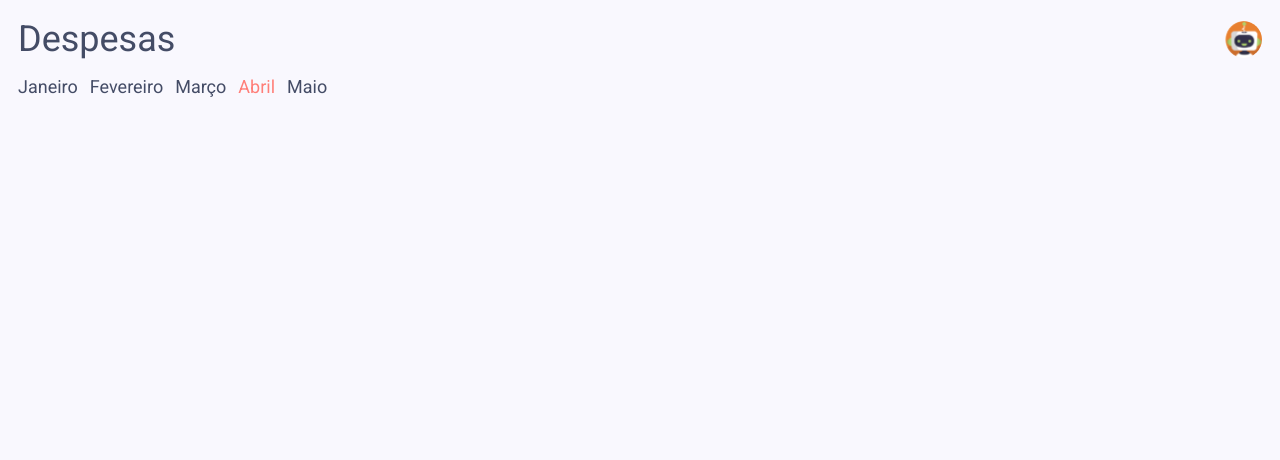
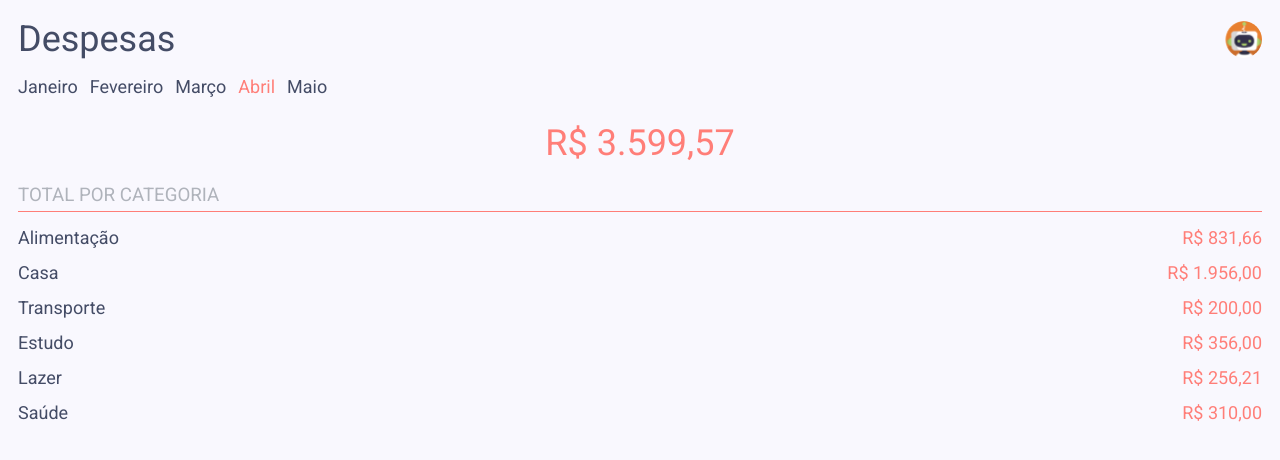
Before and after one commit to MeAjudaDev/greenwallet-react, a React (Create React App) app: page / in a window 1280 px wide. Shown: the top 460 px of the page. Built offline with nearby package versions, Linux system fonts and the light colour scheme.

Commit message:
feature(list-categories): finish implementation of ListCategories

```diff
--- a/src/ListCategories.css
+++ b/src/ListCategories.css
@@ -0,0 +1,37 @@
+.categoriesList__totalValue {
+    text-align: center;
+    color: var(--color-danger);
+    font-size: 3.6rem;
+    margin-bottom: 2rem;
+    margin-top: 25px;
+}
+
+.categoriesList__description {
+    color: #AFB3BB;
+}
+
+.categoriesList__divider {
+    border: none;
+    height: 1px;
+    background-color: var(--color-danger);
+    margin-bottom: 15px;
+}
+
+.categoriesList{
+    font-size: 1.8rem;
+}
+
+.categoriesList__item{
+    align-items: center;
+    display: flex;
+    justify-content: space-between;
+    margin-bottom: 1.4rem;
+}
+
+.categoriesList__item span{
+    color: var(--color-title);
+}
+
+.categoriesList__item span:last-child{
+    color: var(--color-danger);
+}
--- a/src/ListCategories.jsx
+++ b/src/ListCategories.jsx
@@ -1,6 +1,7 @@
 import './ListCategories.css';
 import AppHeader from './components/AppHeader';
 import NavBar from './components/NavBar';
+import toBRL from './utils/formatNumber';
 
 function ListCategories(props) {
     const months = [
@@ -24,6 +25,19 @@ function ListCategories(props) {
         <div>
             <AppHeader title={props.title} />
             <NavBar items={months} />
+            <section className='categoriesListWrapper'>
+                <h2 className='categoriesList__totalValue'>{toBRL(3599.57)}</h2>
+                <h3 className='categoriesList__description'>TOTAL POR CATEGORIA</h3>
+                <hr className='categoriesList__divider' />
+                <ul className='categoriesList'>
+                    {categories.map(category =>
+                        <li key={category.description} className='categoriesList__item'>
+                            <span>{category.description}</span>
+                            <span>{toBRL(category.value)}</span>
+                        </li>
+                    )}
+                </ul>
+            </section>
         </div>
     );
 }
--- /dev/null
+++ b/src/utils/formatNumber.js
@@ -0,0 +1,7 @@
+export default function toBRL(number) {
+    const n = number ?? 0;
+    return n.toLocaleString("pt-BR", {
+        style: "currency",
+        currency: "BRL",
+    });
+}
```
